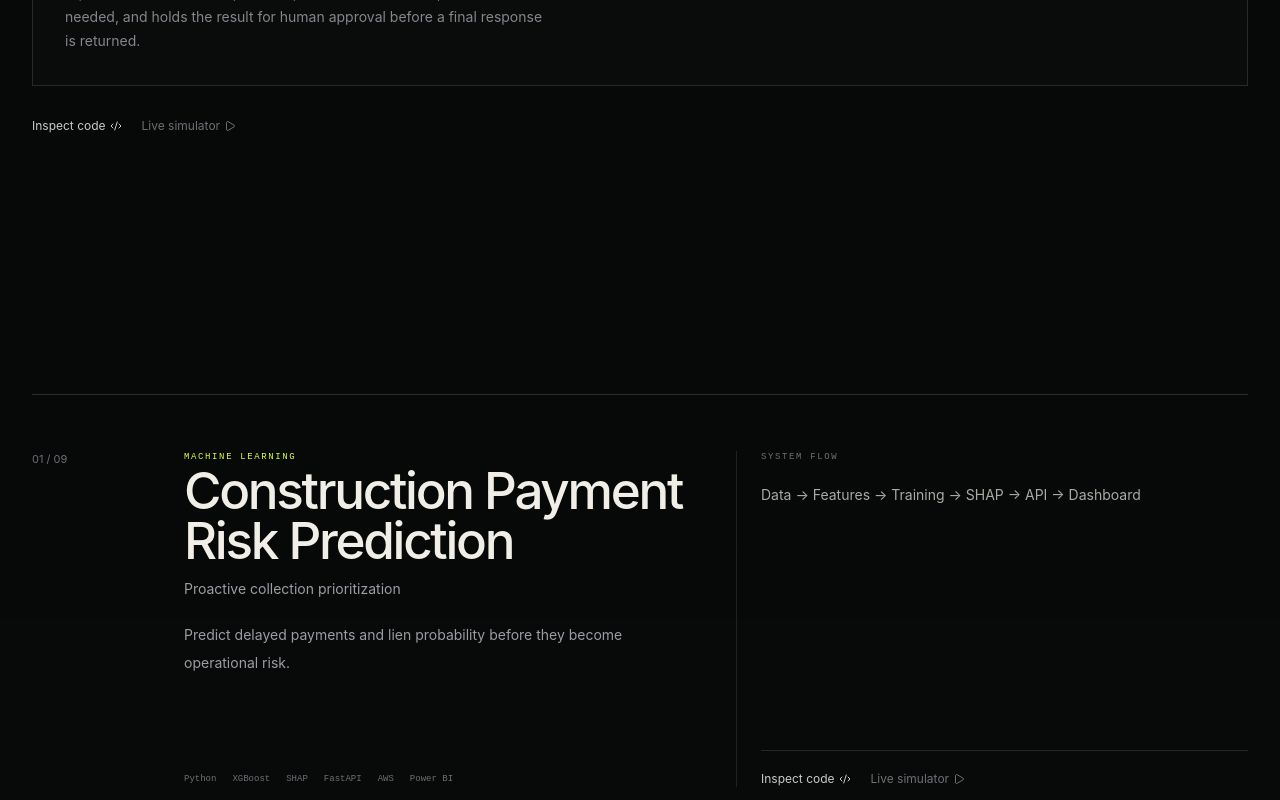
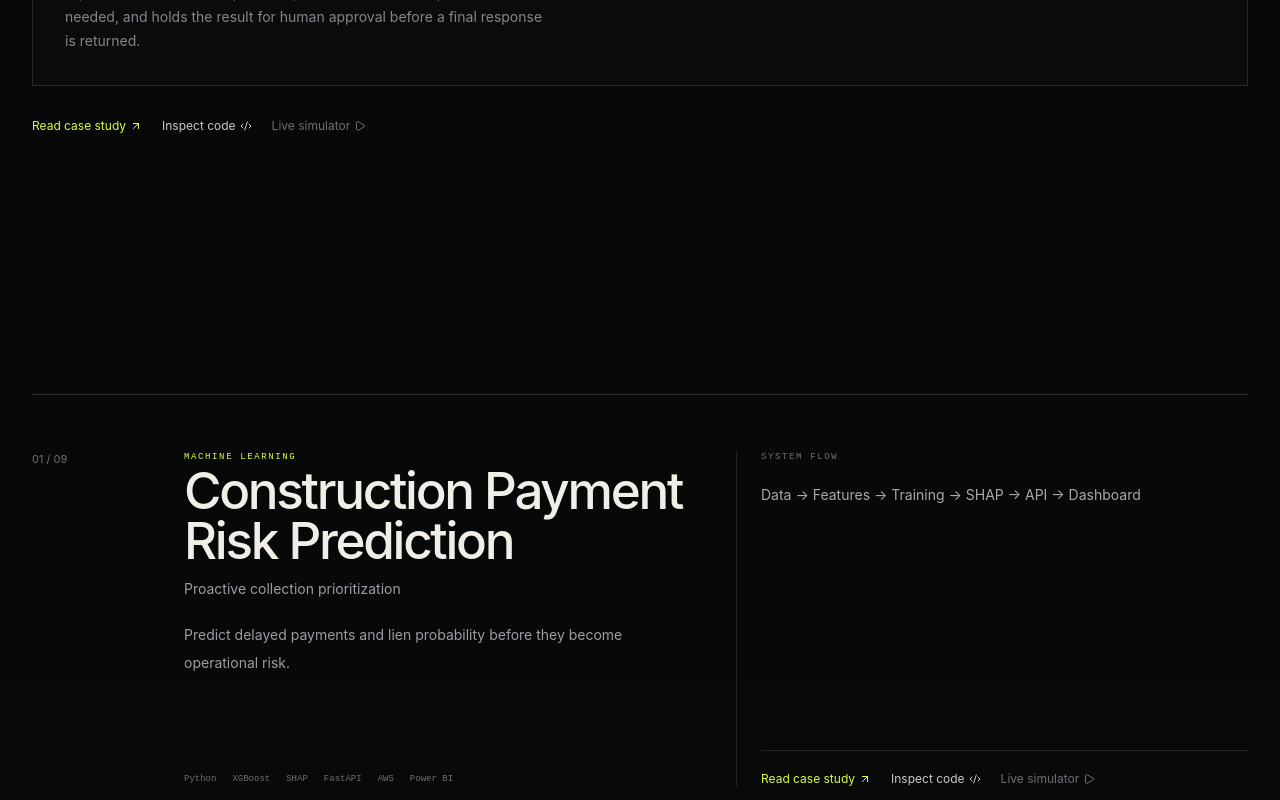
Before and after one commit to gopalgk53/portfolio, a Next.js app: page / in a window 1280 px wide. Shown: the part 5740-6540 px from the top of the page. Built offline with nearby package versions, Linux system fonts and the light colour scheme.

Commit message:
Connect homepage systems to case studies

```diff
--- a/components/portfolio.tsx
+++ b/components/portfolio.tsx
@@ -167,7 +167,10 @@ function ProjectCard({ project, index }: { project: Project; index: number }) {
       </div></div>
       <div className="relative z-10 flex flex-col justify-between border-l border-white/10 pl-6">
         <div><p className="font-mono text-[9px] uppercase tracking-[.18em] text-[#6c7075]">System flow</p><p className="mt-4 text-sm leading-7 text-[#aaa9a3]">{project.flow}</p></div>
-        <div className="mt-6 flex gap-5 border-t border-white/[.12] pt-5 text-xs">
+        <div className="mt-6 flex flex-wrap gap-x-5 gap-y-3 border-t border-white/[.12] pt-5 text-xs">
+          <a href={`/projects/${project.id}/`} className="flex items-center gap-1 text-[var(--accent)]">
+            Read case study <ArrowUpRight className="h-3 w-3" />
+          </a>
           <a href="https://github.com/gopalgk53/construction-legal-ai-suite" target="_blank" rel="noreferrer" className="flex items-center gap-1 text-[#c9cbce]">
             Inspect code <Code2 className="h-3 w-3" />
           </a>
@@ -221,7 +224,10 @@ function FlagshipProject({ project, index, scene, viz }: { project: Project; ind
 
       <div className="relative mt-10">{viz}</div>
 
-      <div className="relative mt-8 flex gap-5 text-xs">
+      <div className="relative mt-8 flex flex-wrap gap-x-5 gap-y-3 text-xs">
+        <a href={`/projects/${project.id}/`} className="flex items-center gap-1 text-[var(--accent)]">
+          Read case study <ArrowUpRight className="h-3 w-3" />
+        </a>
         <a href="https://github.com/gopalgk53/construction-legal-ai-suite" target="_blank" rel="noreferrer" className="flex items-center gap-1 text-[#c9cbce]">
           Inspect code <Code2 className="h-3 w-3" />
         </a>
@@ -256,6 +262,12 @@ function Projects() {
         {rest.map((p) => (
           <ProjectCard key={p.id} project={p} index={projects.indexOf(p)} />
         ))}
+      </div>
+      <div className="mt-16 flex justify-end border-t border-white/[.14] pt-8">
+        <a href="/projects/" className="group flex items-center gap-4 text-sm text-[#c9cbce]">
+          Explore all nine case studies
+          <ArrowUpRight className="h-4 w-4 text-[var(--accent)] transition-transform group-hover:translate-x-1 group-hover:-translate-y-1" />
+        </a>
       </div>
     </Section>
   );
```
